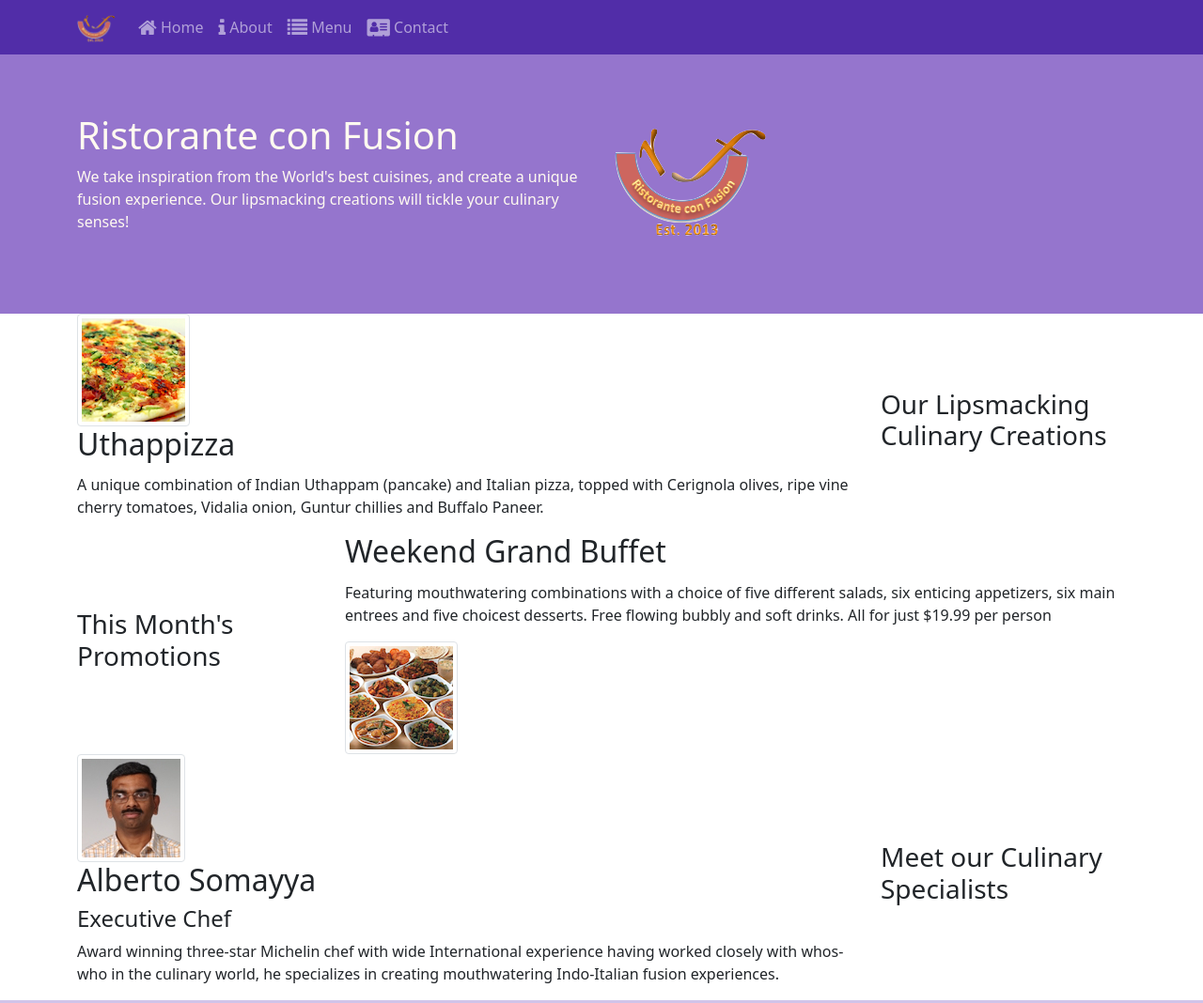
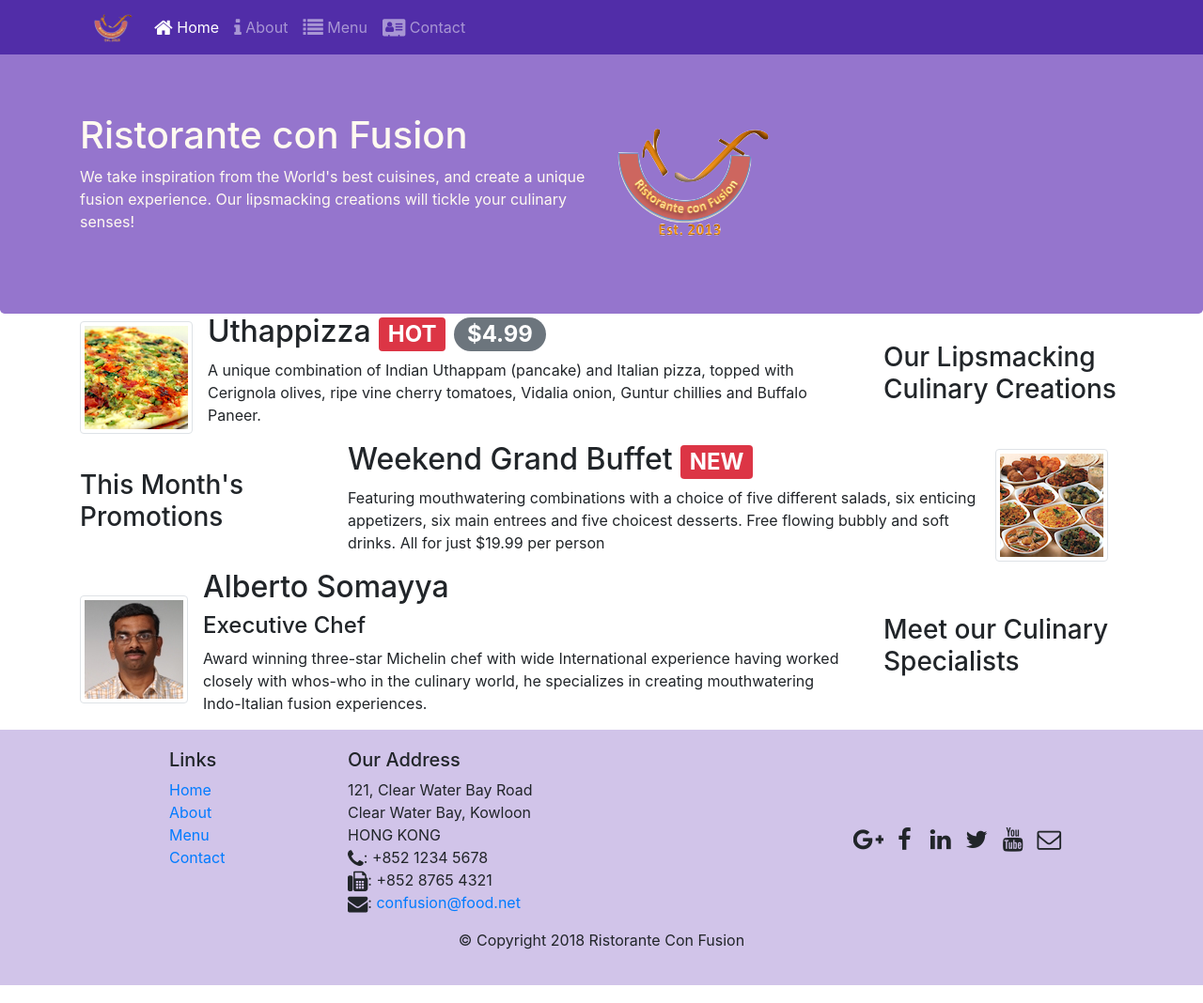
Before and after one commit to Rajansuan/Ristorante-con-Fusion-Website-Coursera, a website: page index.html in a window 1280 px wide. Shown: the top 1068 px of the page at 94% size. Drawn offline with nearby package versions, Linux system fonts and the light colour scheme.

Commit message:
assi  2 start

```diff
--- a/index.html
+++ b/index.html
@@ -13,9 +13,10 @@
     <link rel="stylesheet" href="node_modules/bootstrap/dist/css/bootstrap.min.css">
     <link rel="stylesheet" href="node_modules/font-awesome/css/font-awesome.min.css">
     <link rel="stylesheet" href="node_modules/bootstrap-social/bootstrap-social.css">
+    <link rel="stylesheet" href="https://maxcdn.bootstrapcdn.com/bootstrap/4.5.2/css/bootstrap.min.css">
     <script src="https://ajax.googleapis.com/ajax/libs/jquery/3.5.1/jquery.min.js"></script>
-    <script src="https://cdnjs.cloudflare.com/ajax/libs/popper.js/1.14.7/umd/popper.min.js" integrity="sha384-UO2eT0CpHqdSJQ6hJty5KVphtPhzWj9WO1clHTMGa3JDZwrnQq4sF86dIHNDz0W1" crossorigin="anonymous"></script>
-    <script src="https://stackpath.bootstrapcdn.com/bootstrap/4.3.1/js/bootstrap.min.js" integrity="sha384-JjSmVgyd0p3pXB1rRibZUAYoIIy6OrQ6VrjIEaFf/nJGzIxFDsf4x0xIM+B07jRM" crossorigin="anonymous"></script>
+    <script src="https://cdnjs.cloudflare.com/ajax/libs/popper.js/1.16.0/umd/popper.min.js"></script>
+    <script src="https://maxcdn.bootstrapcdn.com/bootstrap/4.5.2/js/bootstrap.min.js"></script>
     <style>
         .jumbotron
         {
@@ -102,7 +103,7 @@
                 <div class="media">
                   <img class="d-flex mr-3 img-thumbnail align-self-center" src="img/uthappizza.png" alt="uthappizza">
                   <div class="media-body">
-                    <h2 class="mt-0">Uthappizza <span class="badge badge-danger">HOT</span> <span class="badge badge-pill badge-secondary">$4.99</span> </h2>
+                    <h2 class="media-heading">Uthappizza <span class="badge badge-danger">HOT</span> <span class="badge badge-pill badge-secondary">$4.99</span></h2>
                     <p class="d-none d-sm-block">A unique combination of Indian Uthappam (pancake) and Italian pizza, topped with Cerignola olives, ripe vine cherry tomatoes, Vidalia onion, Guntur chillies and Buffalo Paneer.</p>
                   </div>
                 </div>
@@ -115,7 +116,7 @@
             <div class="col col-sm col-md">
                 <div class="media">
                   <div class="media-body">
-                    <h2 class="mt-0">Weekend Grand Buffet <span class="badge badge-danger">NEW</span></h2>
+                    <h2 class="media-heading">Weekend Grand Buffet <span class="badge badge-danger">NEW</span></h2>
                     <p class="d-none d-sm-block">Featuring mouthwatering combinations with a choice of five different salads, six enticing appetizers, six main entrees and five choicest desserts. Free flowing bubbly and soft drinks. All for just $19.99 per person </p>
                   </div>
                   <img class="d-flex mr-3 img-thumbnail align-self-center" src="img/buffet.png" alt="buffet">
```
